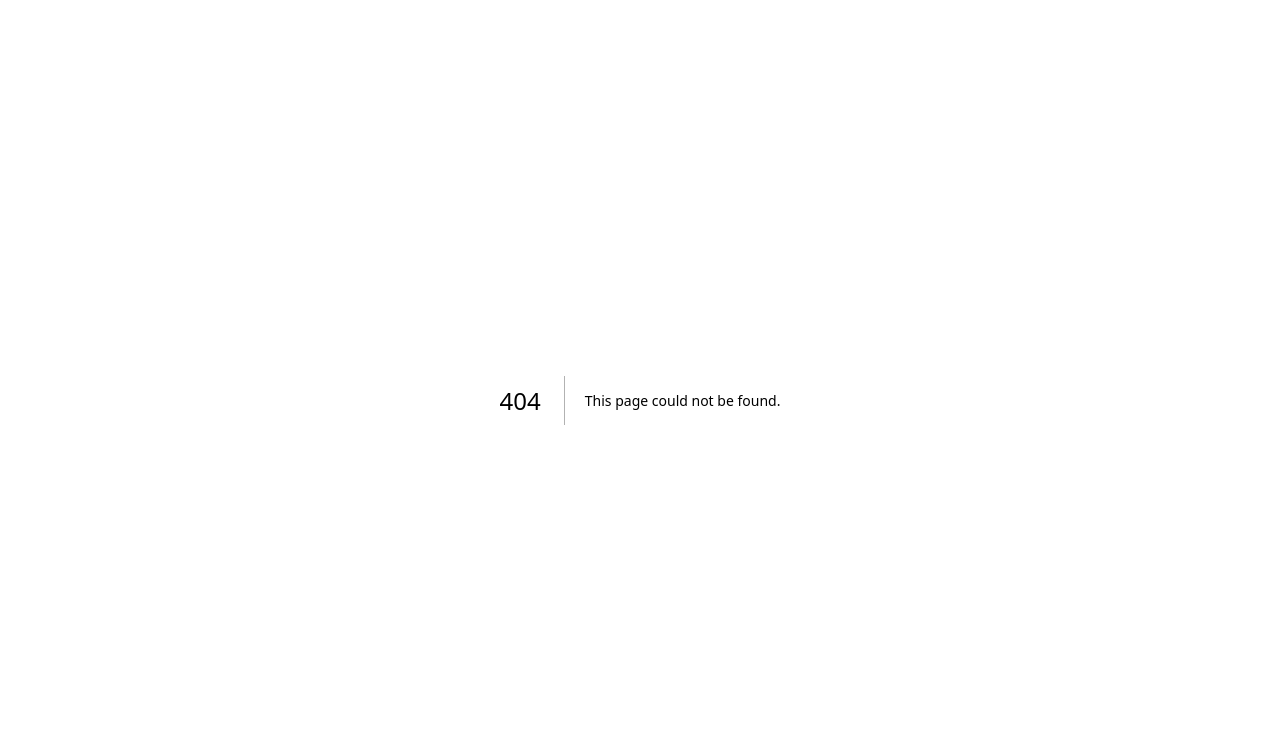
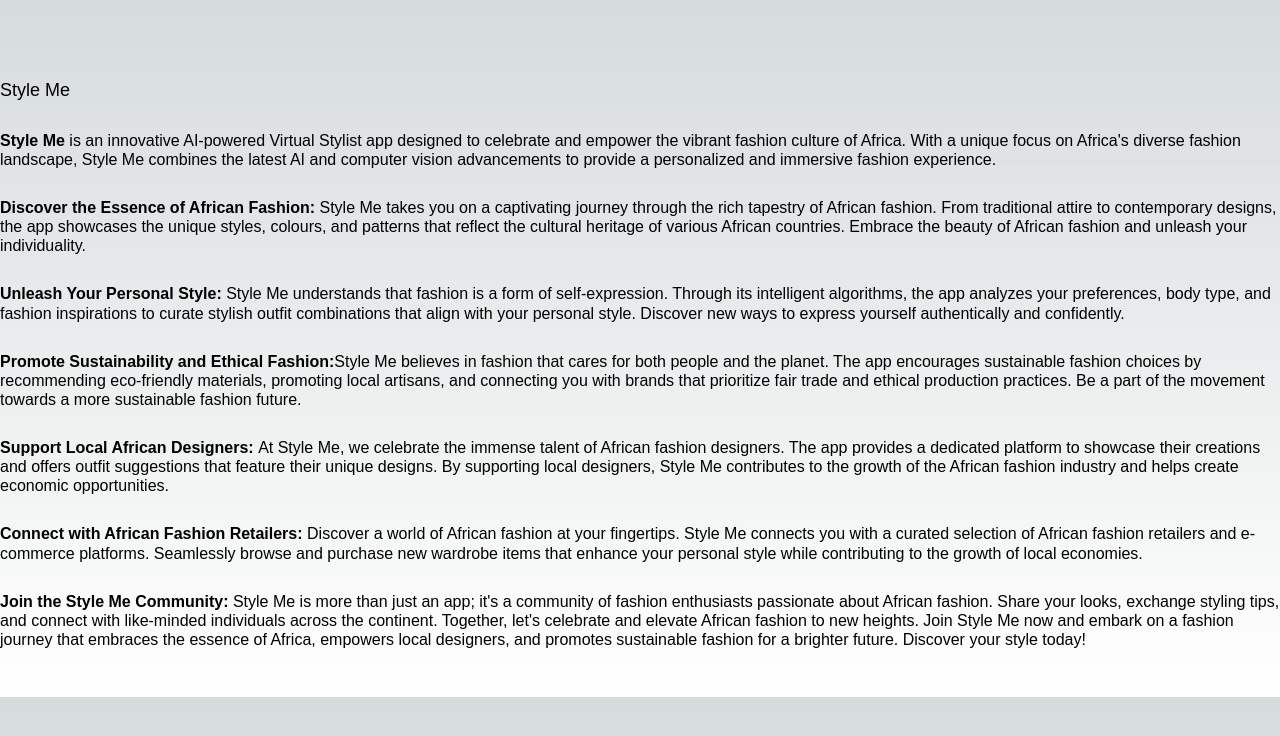
Before and after one commit to Bavon101/style-me, a Next.js app: page /about in a window 1280 px wide. Before the commit this address had no page. Shown: the top 736 px of the page. Built offline with nearby package versions, Linux system fonts and the light colour scheme.

Commit message:
About page

```diff
--- /dev/null
+++ b/src/app/about/page.tsx
@@ -0,0 +1,32 @@
+"use client"
+
+import './styles.scss';
+
+export default function Page() {
+  return (
+    <div className="about-wrapper py-12 px-4 sm:px-0">
+      <p className="heading">Style Me</p>
+      <p><strong>Style Me</strong> is an innovative AI-powered Virtual Stylist app designed to celebrate and empower the vibrant fashion culture of Africa. With a unique focus on Africa's diverse fashion landscape, Style Me combines the latest AI and computer vision advancements to provide a personalized and immersive fashion experience.
+      </p>
+      <p><strong>Discover the Essence of African Fashion: </strong>
+      Style Me takes you on a captivating journey through the rich tapestry of African fashion. From traditional attire to contemporary designs, the app showcases the unique styles, colours, and patterns that reflect the cultural heritage of various African countries. Embrace the beauty of African fashion and unleash your individuality.
+      </p>
+      <p><strong>Unleash Your Personal Style: </strong>
+      Style Me understands that fashion is a form of self-expression. Through its intelligent algorithms, the app analyzes your preferences, body type, and fashion inspirations to curate stylish outfit combinations that align with your personal style. Discover new ways to express yourself authentically and confidently.
+      </p>
+      <p><strong>Promote Sustainability and Ethical Fashion:</strong>
+      Style Me believes in fashion that cares for both people and the planet. The app encourages sustainable fashion choices by recommending eco-friendly materials, promoting local artisans, and connecting you with brands that prioritize fair trade and ethical production practices. Be a part of the movement towards a more sustainable fashion future.
+      </p>
+      <p><strong>Support Local African Designers: </strong>
+      At Style Me, we celebrate the immense talent of African fashion designers. The app provides a dedicated platform to showcase their creations and offers outfit suggestions that feature their unique designs. By supporting local designers, Style Me contributes to the growth of the African fashion industry and helps create economic opportunities.
+      </p>
+      <p><strong>Connect with African Fashion Retailers: </strong>
+      Discover a world of African fashion at your fingertips. Style Me connects you with a curated selection of African fashion retailers and e-commerce platforms. Seamlessly browse and purchase new wardrobe items that enhance your personal style while contributing to the growth of local economies.
+      </p>
+      <p><strong>Join the Style Me Community: </strong>
+      Style Me is more than just an app; it's a community of fashion enthusiasts passionate about African fashion. Share your looks, exchange styling tips, and connect with like-minded individuals across the continent. Together, let's celebrate and elevate African fashion to new heights.
+      Join Style Me now and embark on a fashion journey that embraces the essence of Africa, empowers local designers, and promotes sustainable fashion for a brighter future. Discover your style today!
+      </p>
+    </div>
+  );
+}
--- /dev/null
+++ b/src/app/about/styles.scss
@@ -0,0 +1,15 @@
+.about-wrapper {
+  align-items: flex-start;
+  justify-content: left;
+  font-family: 'DM Sans', sans-serif;
+  p {
+    font-size: medium;
+    line-height: 1.2em;
+    padding-top: 1.8em;
+  }
+  p.heading{
+    font-size: large;
+    padding-top: 1.8em;
+    justify-content: center;
+  }
+}
```
